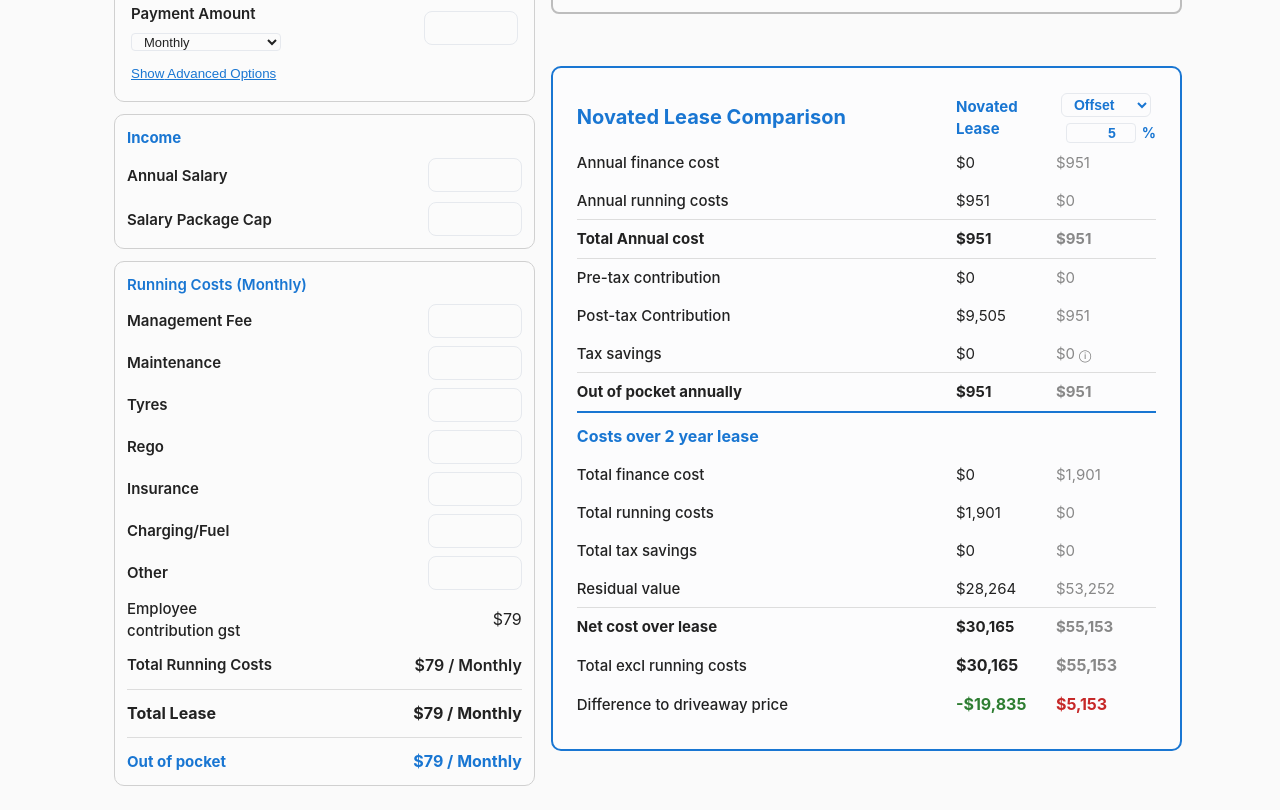
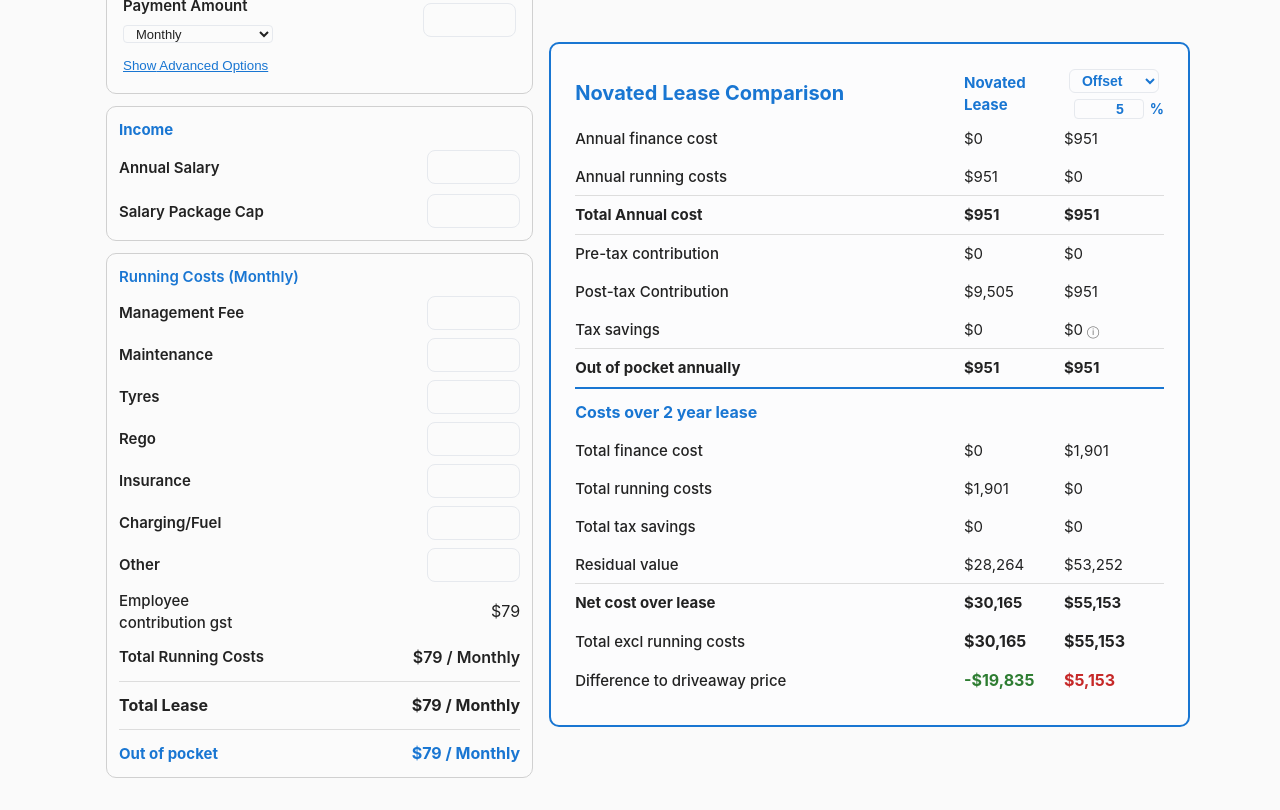
Before and after one commit to William-Aitken/novated-calculator, a Next.js app: page / in a window 1280 px wide. Shown: the part 560-1370 px from the top of the page. Built offline with nearby package versions, Linux system fonts and the light colour scheme.

Commit message:
UI: keep comparison column text color constant

```diff
--- a/src/app/page.tsx
+++ b/src/app/page.tsx
@@ -1027,32 +1027,32 @@ export default function HomePage() {
                   <tr>
                     <td style={{ fontWeight: 500, padding: '8px 0', textAlign: 'left' }}>Annual finance cost</td>
                     <td className="center-col" style={{ padding: '8px 0' }}>{formatCurrency(annualPaymentAmount)}</td>
-                    <td className="center-col" style={{ padding: '8px 0', color: comparisonTarget === 'self' ? '#222' : '#888' }}>{getComparisonValue(byoAnnualPayment, offsetAnnualFinanceCost, null, carloanAnnualPayment)}</td>
+                    <td className="center-col" style={{ padding: '8px 0', color: '#222' }}>{getComparisonValue(byoAnnualPayment, offsetAnnualFinanceCost, null, carloanAnnualPayment)}</td>
                   </tr>
                   <tr>
                     <td style={{ fontWeight: 500, padding: '8px 0', textAlign: 'left' }}>Annual running costs</td>
                     <td className="center-col" style={{ padding: '8px 0' }}>{formatCurrency(totalAnnualRunningCosts)}</td>
-                    <td className="center-col" style={{ padding: '8px 0', color: comparisonTarget === 'self' ? '#222' : '#888' }}>{getComparisonValue(totalAnnualRunningCosts, offsetAnnualRunningCosts, null, carloanAnnualRunningCosts)}</td>
+                    <td className="center-col" style={{ padding: '8px 0', color: '#222' }}>{getComparisonValue(totalAnnualRunningCosts, offsetAnnualRunningCosts, null, carloanAnnualRunningCosts)}</td>
                   </tr>
                   <tr style={{ borderTop: '1px solid #ddd', borderBottom: '1px solid #ddd' }}>
                     <td style={{ fontWeight: 700, padding: '8px 0', textAlign: 'left' }}>Total Annual cost</td>
                     <td className="center-col" style={{ padding: '8px 0', fontWeight: 700 }}>{formatCurrency(totalAnnualRunningCosts+annualPaymentAmount)}</td>
-                    <td className="center-col" style={{ padding: '8px 0', fontWeight: 700, color: comparisonTarget === 'self' ? '#222' : '#888' }}>{getComparisonValue(totalAnnualRunningCosts + byoAnnualPayment, offsetTotalAnnualCost, null, carloanTotalAnnualCost)}</td>
+                    <td className="center-col" style={{ padding: '8px 0', fontWeight: 700, color: '#222' }}>{getComparisonValue(totalAnnualRunningCosts + byoAnnualPayment, offsetTotalAnnualCost, null, carloanTotalAnnualCost)}</td>
                   </tr>
                   <tr>
                     <td style={{ fontWeight: 500, padding: '8px 0', textAlign: 'left' }}>Pre-tax contribution</td>
                     <td className="center-col" style={{ padding: '8px 0' }}>{formatCurrency(preTaxContribution)}</td>
-                    <td className="center-col" style={{ padding: '8px 0', color: comparisonTarget === 'self' ? '#222' : '#888' }}>{getComparisonValue(Math.max(0, totalAnnualRunningCosts + byoAnnualPayment - postTaxEcm), offsetPreTaxContribution, null, 0)}</td>
+                    <td className="center-col" style={{ padding: '8px 0', color: '#222' }}>{getComparisonValue(Math.max(0, totalAnnualRunningCosts + byoAnnualPayment - postTaxEcm), offsetPreTaxContribution, null, 0)}</td>
                   </tr>
                   <tr>
                     <td style={{ fontWeight: 500, padding: '8px 0', textAlign: 'left' }}>Post-tax Contribution</td>
                     <td className="center-col" style={{ padding: '8px 0' }}>{formatCurrency(postTaxEcm)}</td>
-                    <td className="center-col" style={{ padding: '8px 0', color: comparisonTarget === 'self' ? '#222' : '#888' }}>{getComparisonValue(postTaxEcm, offsetPostTaxEcm, null, 0)}</td>
+                    <td className="center-col" style={{ padding: '8px 0', color: '#222' }}>{getComparisonValue(postTaxEcm, offsetPostTaxEcm, null, 0)}</td>
                   </tr>
                   <tr>
                     <td style={{ fontWeight: 500, padding: '8px 0', textAlign: 'left' }}>Tax savings</td>
                     <td className="center-col" style={{ padding: '8px 0' }}>{formatCurrency(taxSaved)}</td>
-                    <td className="center-col" style={{ padding: '8px 0', color: comparisonTarget === 'self' ? '#222' : '#888' }}>
+                    <td className="center-col" style={{ padding: '8px 0', color: '#222' }}>
                       {comparisonTarget === 'offset' ? (
                         <>
                           {formatCurrency(offsetTaxSaved)}
@@ -1069,7 +1069,7 @@ export default function HomePage() {
                   <tr style={{ borderTop: '1px solid #ddd' }}>
                     <td style={{ fontWeight: 700, padding: '8px 0', textAlign: 'left' }}>Out of pocket annually</td>
                     <td className="center-col" style={{ padding: '8px 0', fontWeight: 700 }}>{formatCurrency((totalAnnualRunningCosts + annualPaymentAmount) - taxSaved)}</td>
-                    <td className="center-col" style={{ padding: '8px 0', fontWeight: 700, color: comparisonTarget === 'self' ? '#222' : '#888' }}>{getComparisonValue(totalAnnualRunningCosts + byoAnnualPayment - byoTaxSaved, offsetOutOfPocketAnnually, null, carloanOutOfPocketAnnually)}</td>
+                    <td className="center-col" style={{ padding: '8px 0', fontWeight: 700, color: '#222' }}>{getComparisonValue(totalAnnualRunningCosts + byoAnnualPayment - byoTaxSaved, offsetOutOfPocketAnnually, null, carloanOutOfPocketAnnually)}</td>
                   </tr>
                   <tr style={{ borderTop: '2px solid #1976d2' }}>
                     <td colSpan={3} style={{ fontWeight: 700, padding: '12px 0 8px 0', color: '#1976d2', fontSize: '16px', textAlign: 'left' }}>
@@ -1079,32 +1079,32 @@ export default function HomePage() {
                   <tr>
                     <td style={{ fontWeight: 500, padding: '8px 0', textAlign: 'left' }}>Total finance cost</td>
                     <td className="center-col" style={{ padding: '8px 0' }}>{formatCurrency(annualPaymentAmount * (inputs.leaseTermYears || 0))}</td>
-                    <td className="center-col" style={{ padding: '8px 0', color: comparisonTarget === 'self' ? '#222' : '#888' }}>{getComparisonValue(byoAnnualPayment * (inputs.leaseTermYears || 0), offsetAnnualFinanceCost * (inputs.leaseTermYears || 0), null, carloanAnnualPayment * (inputs.leaseTermYears || 0))}</td>
+                    <td className="center-col" style={{ padding: '8px 0', color: '#222' }}>{getComparisonValue(byoAnnualPayment * (inputs.leaseTermYears || 0), offsetAnnualFinanceCost * (inputs.leaseTermYears || 0), null, carloanAnnualPayment * (inputs.leaseTermYears || 0))}</td>
                   </tr>
                   <tr>
                     <td style={{ fontWeight: 500, padding: '8px 0', textAlign: 'left' }}>Total running costs</td>
                     <td className="center-col" style={{ padding: '8px 0' }}>{formatCurrency(totalAnnualRunningCosts * (inputs.leaseTermYears || 0))}</td>
-                    <td className="center-col" style={{ padding: '8px 0', color: comparisonTarget === 'self' ? '#222' : '#888' }}>{getComparisonValue(totalAnnualRunningCosts * (inputs.leaseTermYears || 0), offsetAnnualRunningCosts * (inputs.leaseTermYears || 0), null, carloanAnnualRunningCosts * (inputs.leaseTermYears || 0))}</td>
+                    <td className="center-col" style={{ padding: '8px 0', color: '#222' }}>{getComparisonValue(totalAnnualRunningCosts * (inputs.leaseTermYears || 0), offsetAnnualRunningCosts * (inputs.leaseTermYears || 0), null, carloanAnnualRunningCosts * (inputs.leaseTermYears || 0))}</td>
                   </tr>
                   <tr>
                     <td style={{ fontWeight: 500, padding: '8px 0', textAlign: 'left' }}>Total tax savings</td>
                     <td className="center-col" style={{ padding: '8px 0' }}>{formatCurrency(taxSaved * (inputs.leaseTermYears || 0))}</td>
-                    <td className="center-col" style={{ padding: '8px 0', color: comparisonTarget === 'self' ? '#222' : '#888' }}>{getComparisonValue(byoTaxSaved * (inputs.leaseTermYears || 0), offsetTaxSaved * (inputs.leaseTermYears || 0), null, carloanTaxSaved * (inputs.leaseTermYears || 0))}</td>
+                    <td className="center-col" style={{ padding: '8px 0', color: '#222' }}>{getComparisonValue(byoTaxSaved * (inputs.leaseTermYears || 0), offsetTaxSaved * (inputs.leaseTermYears || 0), null, carloanTaxSaved * (inputs.leaseTermYears || 0))}</td>
                   </tr>
                   <tr>
                     <td style={{ fontWeight: 500, padding: '8px 0', textAlign: 'left' }}>Residual value</td>
                     <td className="center-col" style={{ padding: '8px 0' }}>{formatCurrency(results.residualInclGst || 0)}</td>
-                    <td className="center-col" style={{ padding: '8px 0', color: comparisonTarget === 'self' ? '#222' : '#888' }}>{getComparisonValue(results.residualInclGst || 0, offsetResidual, null, carloanResidual)}</td>
+                    <td className="center-col" style={{ padding: '8px 0', color: '#222' }}>{getComparisonValue(results.residualInclGst || 0, offsetResidual, null, carloanResidual)}</td>
                   </tr>
                   <tr style={{ borderTop: '1px solid #ddd' }}>
                     <td style={{ fontWeight: 700, padding: '8px 0', textAlign: 'left' }}>Net cost over lease</td>
                     <td className="center-col" style={{ padding: '8px 0', fontWeight: 700 }}>{formatCurrency(novatedNetCostOverLease)}</td>
-                    <td className="center-col" style={{ padding: '8px 0', color: comparisonTarget === 'self' ? '#222' : '#888', fontWeight: 700 }}>{getComparisonValue(byoNetCostOverLease, offsetNetCostOverLease, null, carloanNetCostOverLease)}</td>
+                    <td className="center-col" style={{ padding: '8px 0', color: '#222', fontWeight: 700 }}>{getComparisonValue(byoNetCostOverLease, offsetNetCostOverLease, null, carloanNetCostOverLease)}</td>
                   </tr>
                   <tr>
                     <td style={{ fontWeight: 500, padding: '8px 0', textAlign: 'left' }}>Total excl running costs</td>
                     <td className="center-col" style={{ padding: '8px 0', fontWeight: 700, fontSize: '16px' }}>{formatCurrency(novatedTotalExclRunning)}</td>
-                    <td className="center-col" style={{ padding: '8px 0', color: comparisonTarget === 'self' ? '#222' : '#888', fontWeight: 700, fontSize: '16px' }}>{getComparisonValue(byoTotalExclRunning, offsetTotalExclRunning, null, carloanTotalExclRunning)}</td>
+                    <td className="center-col" style={{ padding: '8px 0', color: '#222', fontWeight: 700, fontSize: '16px' }}>{getComparisonValue(byoTotalExclRunning, offsetTotalExclRunning, null, carloanTotalExclRunning)}</td>
                   </tr>
                   <tr>
                     <td style={{ fontWeight: 500, padding: '8px 0', textAlign: 'left' }}>Difference to driveaway price</td>
--- a/src/styles/global.css
+++ b/src/styles/global.css
@@ -31,13 +31,13 @@ h2{font-size:18px;margin:0 0 12px;color:var(--text);font-weight:600}
 h3{font-size:15px;margin:0 0 10px;color:#444;font-weight:600}
 
 /* Layout */
-.app-main{padding:24px;max-width:var(--max-width);margin:0 auto}
+.app-main{padding:16px;max-width:var(--max-width);margin:0 auto}
 .grid{display:grid;gap:var(--gap)}
 .grid-2{grid-template-columns:1fr 1fr}
 @media (min-width:1024px){.grid-2{grid-template-columns:40% 60%}}
 
 /* Cards */
-.card{background:var(--card);border-radius:var(--radius);padding:16px;border:1px solid #eee}
+.card{background:var(--card);border-radius:var(--radius);padding:12px;border:1px solid #eee}
 .card--soft{background:#fbfcff;border:1px dashed #cfd8dc}
 .card--accent{background:#f7faff;border:1.5px solid var(--primary)}
 .card--highlight{background:#e8f5e9;border:2px solid #2e7d32}
@@ -46,8 +46,9 @@ h3{font-size:15px;margin:0 0 10px;color:#444;font-weight:600}
 
 /* Forms */
 .form-list{list-style:none;padding:0;margin:0;display:flex;flex-direction:column;gap:var(--gap-sm)}
-.form-row{display:grid;grid-template-columns:180px 1fr;align-items:center;gap:12px}
+.form-row{display:grid;grid-template-columns:minmax(140px,220px) 1fr;align-items:center;gap:12px}
 .form-label{font-weight:600;color:var(--text);font-size:15px}
+.form-label{white-space:nowrap}
 .muted{color:var(--muted);font-size:13px}
 
 input[type='number'],input[type='text'],select{border:1px solid #e6e9ee;padding:8px;border-radius:8px;font-size:14px;background:transparent;color:var(--text)}
@@ -60,7 +61,7 @@ input:focus,select:focus{outline:none;border-color:var(--primary);box-shadow:0 0
 
 /* Table and results */
 table{width:100%;border-collapse:collapse;font-size:15px}
-td{padding:8px 0}
+td{padding:6px 0}
 
 .summary-row{display:flex;justify-content:space-between;align-items:center}
 .right{text-align:right}
@@ -71,8 +72,9 @@ td{padding:8px 0}
 
 @media (max-width:720px){
   .grid-2{grid-template-columns:1fr}
-  .form-row{grid-template-columns:1fr}
-  .form-label{margin-bottom:6px}
+  /* widen label column on small screens so labels don't wrap */
+  .form-row{grid-template-columns:minmax(160px,260px) 1fr}
+  .form-label{margin-bottom:0}
 }
 
 .error-msg{color:var(--danger);font-size:12px;margin-left:180px}
```
Also changed, not shown: 16 other files (tests, documents, lock files or other folders).
